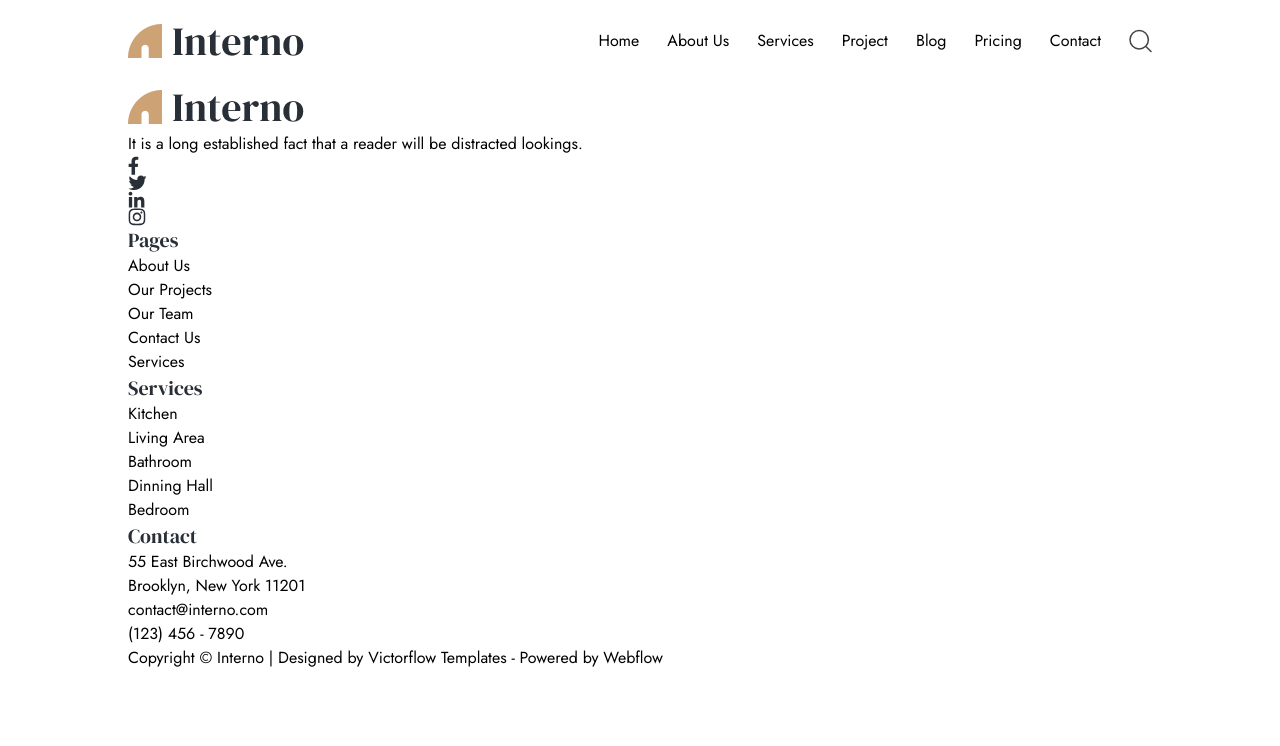
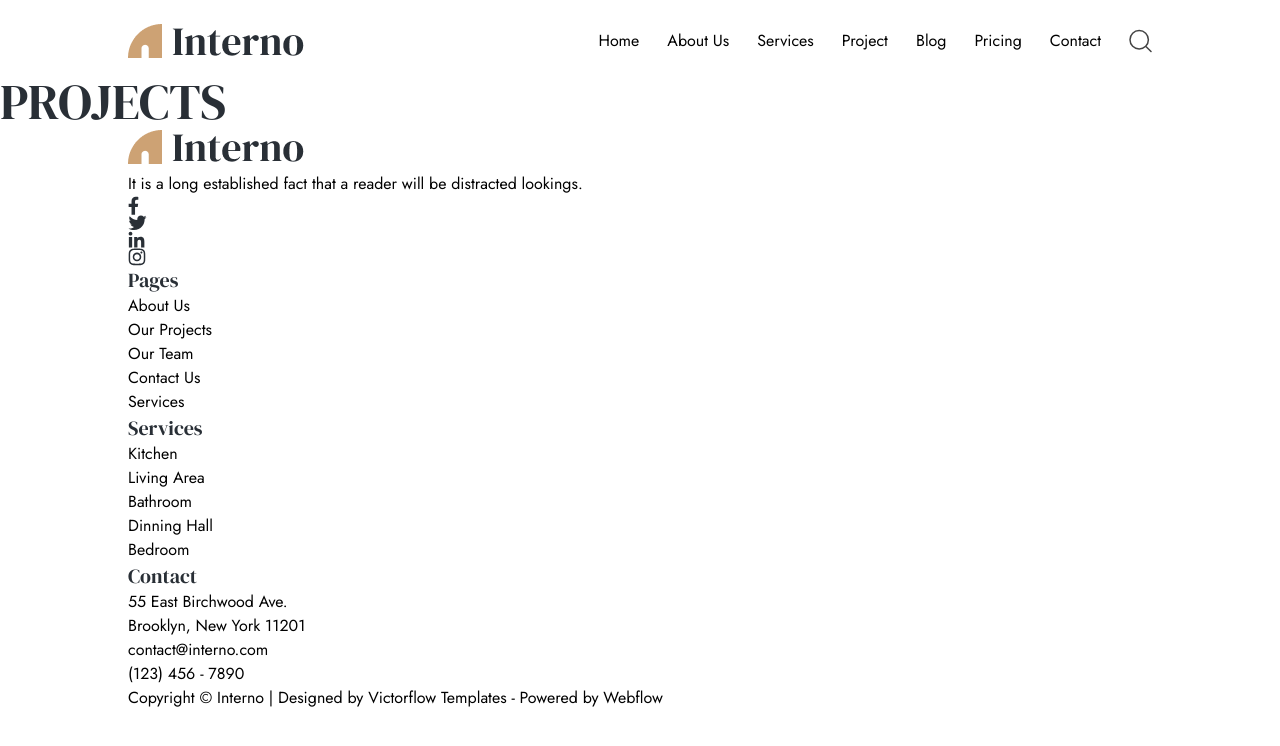
Before and after one commit to gregoryusip/interior-design-website, a Nuxt app: page /projects in a window 1280 px wide. Shown: the top 746 px of the page. Built offline with nearby package versions, Linux system fonts and the light colour scheme.

Commit message:
feat: about & projects pages

```diff
--- /dev/null
+++ b/pages/about.vue
@@ -0,0 +1,9 @@
+<template>
+  <h1>ABOUT PAGE</h1>
+</template>
+
+<script>
+export default {
+  name: 'AboutPage',
+}
+</script>
--- /dev/null
+++ b/pages/projects.vue
@@ -0,0 +1,9 @@
+<template>
+  <h1>PROJECTS</h1>
+</template>
+
+<script>
+export default {
+  name: 'ProjectsPage',
+}
+</script>
```
